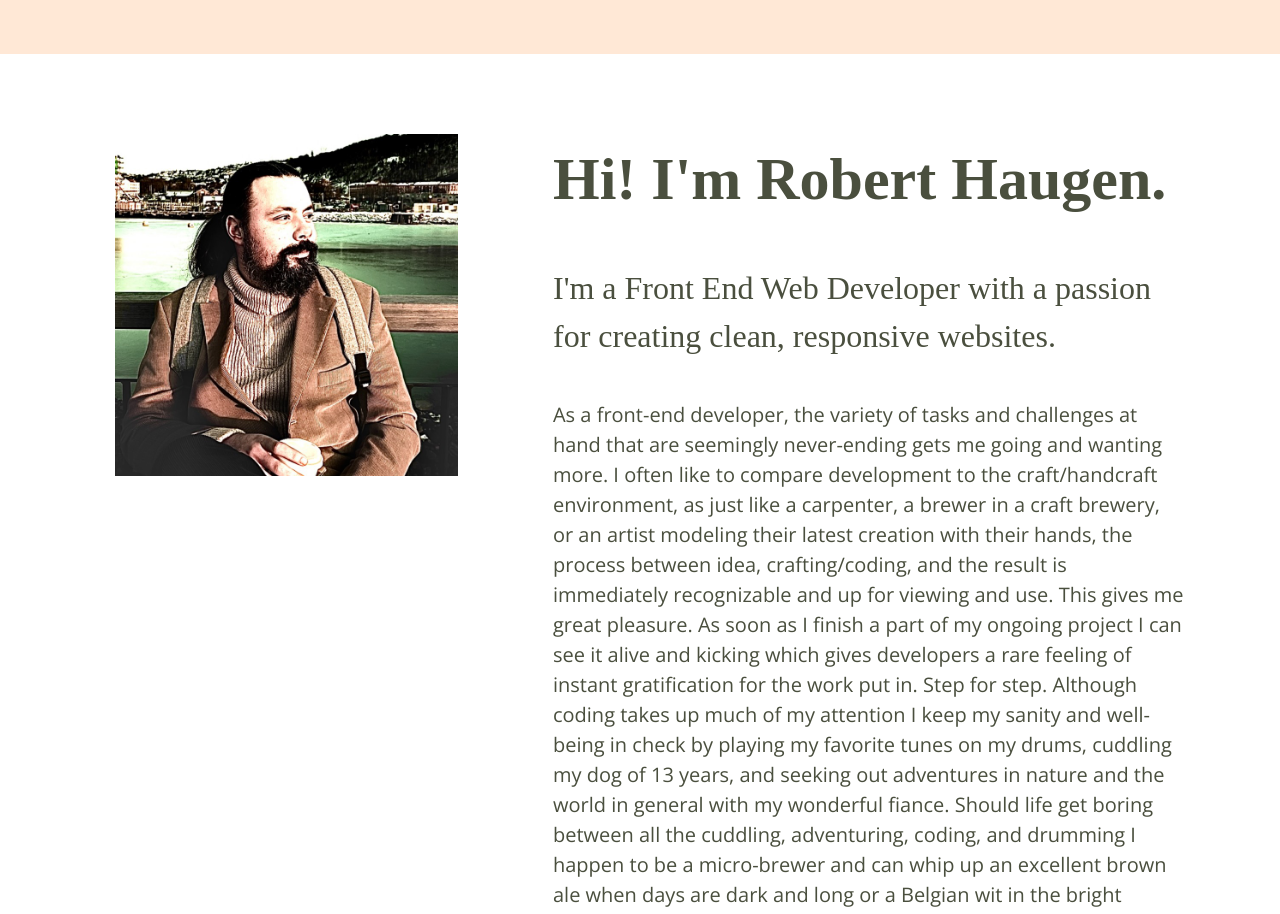
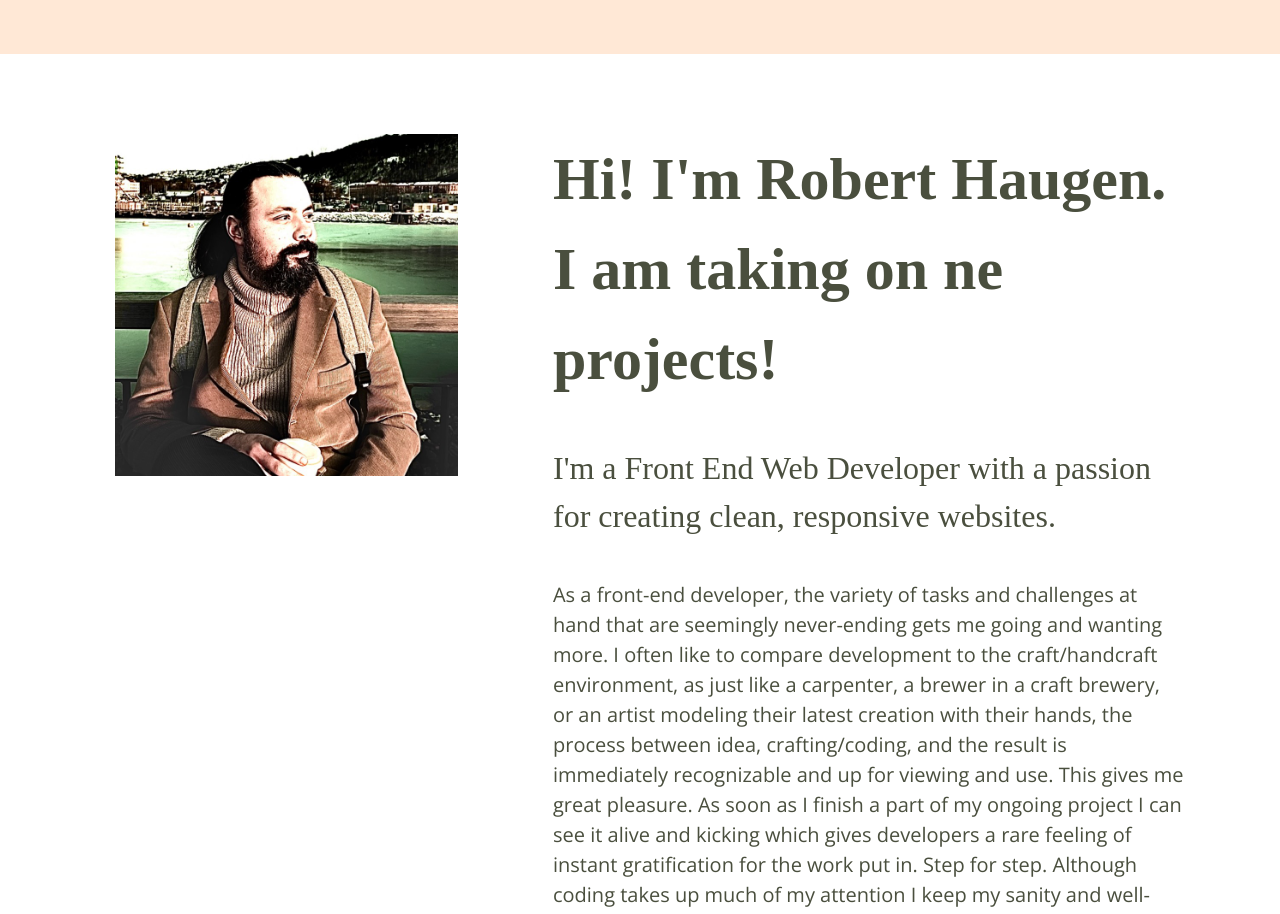
Before and after one commit to Sillyquack/homepage, a website built with webpack: page index.html in a window 1280 px wide. Shown: the part 3200-4114 px from the top of the page. Built offline with nearby package versions, Linux system fonts and the light colour scheme; a web font is replaced by a local one.

Commit message:
More text add

```diff
--- a/index.html
+++ b/index.html
@@ -156,7 +156,7 @@
               <img src="img/bobby-pic.jpg" alt="" id="profile-image">
             </figure>
             <div class="about-info">
-              <h3>Hi! I'm Robert Haugen.</h3>
+              <h3>Hi! I'm Robert Haugen. I am taking on ne projects!</h3>
               <h4>I'm a Front End Web Developer with a passion for creating clean, responsive websites.</h4>
               <p class="about-text">As a front-end developer, the variety of tasks and challenges at hand that are seemingly never-ending gets me going and wanting more. I often like to compare development to the craft/handcraft environment, as just like a carpenter, a brewer in a craft brewery, or an artist modeling their latest creation with their hands, the process between idea, crafting/coding, and the result is immediately recognizable and up for viewing and use. This gives me great pleasure. As soon as I finish a part of my ongoing project I can see it alive and kicking which gives developers a rare feeling of instant gratification for the work put in. Step for step. Although coding takes up much of my attention I keep my sanity and well-being in check by playing my favorite tunes on my drums, cuddling my dog of 13 years, and seeking out adventures in nature and the world in general with my wonderful fiance. Should life get boring between all the cuddling, adventuring, coding, and drumming I happen to be a micro-brewer and can whip up an excellent brown ale when days are dark and long or a Belgian wit in the bright summer days.
               </p>
```
